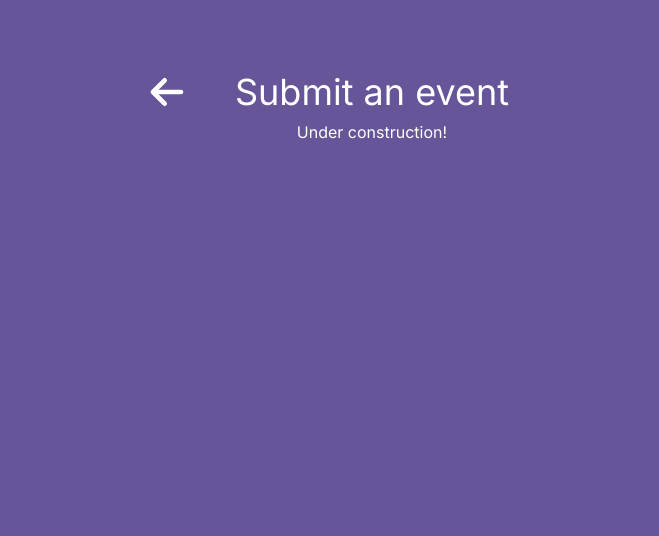
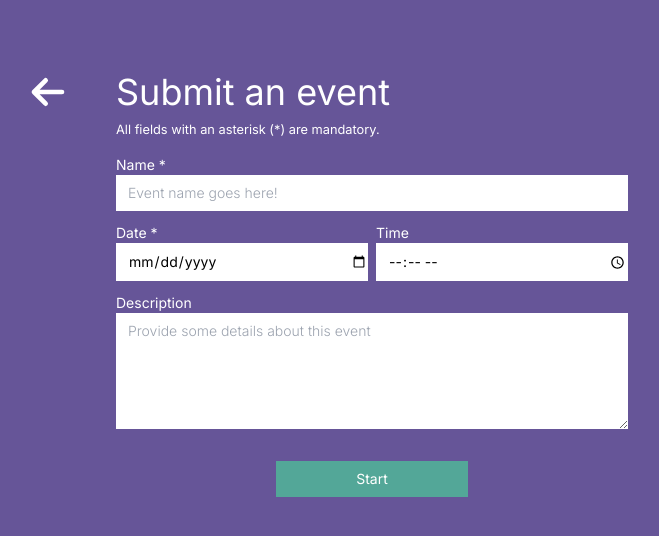
Before and after one commit to ruslanguns/portfolio-apps, a Next.js app in the folder 1. CountDown Timer/app/: page /1 in a window 1280 px wide. Shown: the top 536 px of the page, without its empty margins (268-927 px from the left). Built offline with nearby package versions, Linux system fonts and the light colour scheme.

Commit message:
Add form layout with some styling improvements

```diff
--- a/1. CountDown Timer/app/components/Heading.js
+++ b/1. CountDown Timer/app/components/Heading.js
@@ -4,14 +4,12 @@ const Heading = ({ icon: Icon, title }) => {
   const router = useRouter()
 
   return (
-    <div className="relative flex flex-row   items-center leading-[2.5rem]  sm:h-14 ">
+    <div className="relative flex flex-row items-center leading-[2.5rem]  sm:h-14 ">
       <Icon
         onClick={() => router.push('/')}
         className="left-0 w-9 h-9 sm:absolute sm:inline sm:-left-24 sm:w-14 sm:h-14 hover:cursor-pointer"
       />
-      <h1 className="inline text-2xl font-normal align-middle sm:text-4xl">
-        {title}
-      </h1>
+      <h1 className="text-2xl font-normal text-left sm:text-4xl">{title}</h1>
     </div>
   )
 }
--- a/1. CountDown Timer/app/pages/[slug].js
+++ b/1. CountDown Timer/app/pages/[slug].js
@@ -8,10 +8,10 @@ import Heading from '../components/Heading'
 export default function Home() {
   const router = useRouter()
   const { slug } = router.query
-  const [isEdit, setIsEdit] = useState(true)
+  const [isEdit, setIsEdit] = useState(false)
 
   useEffect(() => {
-    slug && slug === 'edit' && setIsEdit(true)
+    slug && slug !== 'add' && setIsEdit(true)
   }, [slug])
 
   if (!slug) {
@@ -28,7 +28,50 @@ export default function Home() {
       <main className={styles.main}>
         <Heading icon={BackIcon} title="Submit an event" />
 
-        <p className={styles.description}>Under construction!</p>
+        <small>All fields with an asterisk (*) are mandatory.</small>
+
+        <form
+          autoComplete="off"
+          className="left-0 flex flex-col w-full gap-3 mt-4 text-sm sm:mx-0 sm:-left-36"
+          onSubmit={(e) => e.preventDefault()}
+        >
+          <label className="w-full">
+            <span className="text-sm">Name *</span>
+            <input
+              className={styles.control}
+              placeholder="Event name goes here!"
+            />
+          </label>
+
+          <div className="flex flex-col justify-between w-full gap-2 sm:flex-row ">
+            <label className="w-full">
+              <span className="text-sm">Date *</span>
+              <input
+                type="date"
+                min={new Date().toISOString().split('T')[0]}
+                className={styles.control}
+              />
+            </label>
+
+            <label className="w-full">
+              <span className="text-sm">Time</span>
+              <input type="time" className={styles.control} />
+            </label>
+          </div>
+
+          <label className="w-full">
+            <span className="text-sm">Description</span>
+            <textarea
+              rows={5}
+              className={styles.control}
+              placeholder="Provide some details about this event"
+            />
+          </label>
+
+          <button className="self-center block py-2 hover:bg-[#5aac9d] px-20 mt-5 bg-[#53A798]">
+            Start
+          </button>
+        </form>
       </main>
     </div>
   )
--- a/1. CountDown Timer/app/pages/index.js
+++ b/1. CountDown Timer/app/pages/index.js
@@ -12,7 +12,7 @@ export default function Home() {
       <main className={styles.main}>
         <h1 className="mb-5 text-5xl font-bold">Upcomming events!</h1>
 
-        <p className={styles.description}>In construction!</p>
+        <p className={styles.description}>Under construction!</p>
       </main>
     </div>
   )
--- a/1. CountDown Timer/app/styles/Event.module.css
+++ b/1. CountDown Timer/app/styles/Event.module.css
@@ -1,14 +1,25 @@
 .container {
-  @apply bg-[#665598];
+  @apply flex justify-center bg-[#665598];
   color: white;
 }
 
 .main {
+  @apply flex flex-col flex-1 max-w-lg;
   min-height: 100vh;
   padding: 4rem 0;
-  flex: 1;
-  display: flex;
-  flex-direction: column;
-  align-items: center;
   font-family: 'Inter', sans-serif;
 }
+
+.control {
+  @apply block w-full py-2 pl-3 text-black placeholder:font-thin;
+}
+
+.control:focus {
+  outline: 1px solid rgb(0, 0, 0);
+}
+
+@media screen and (max-width: 640px) {
+  .main {
+    padding: 2rem 0.5rem;
+  }
+}
```
